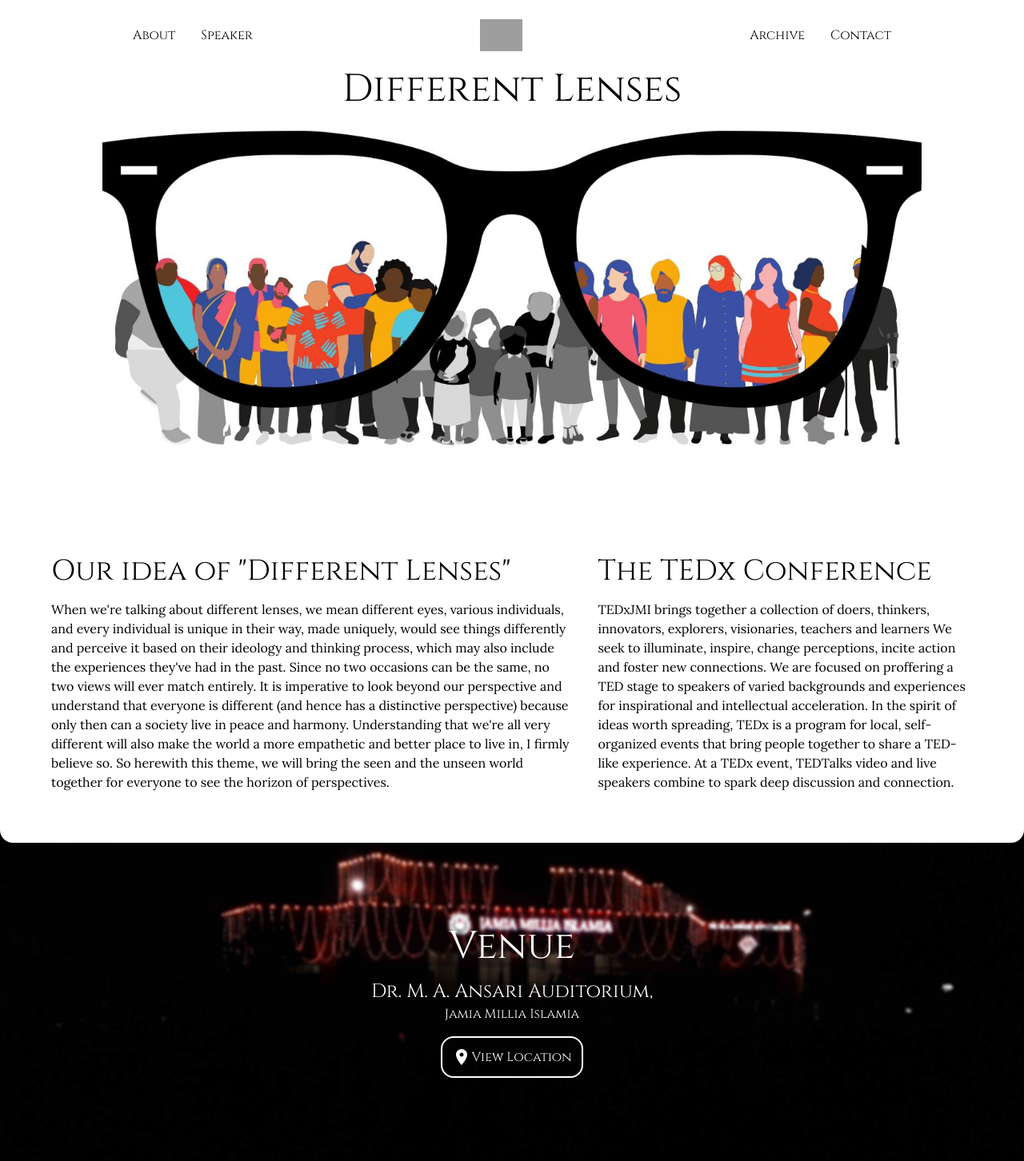
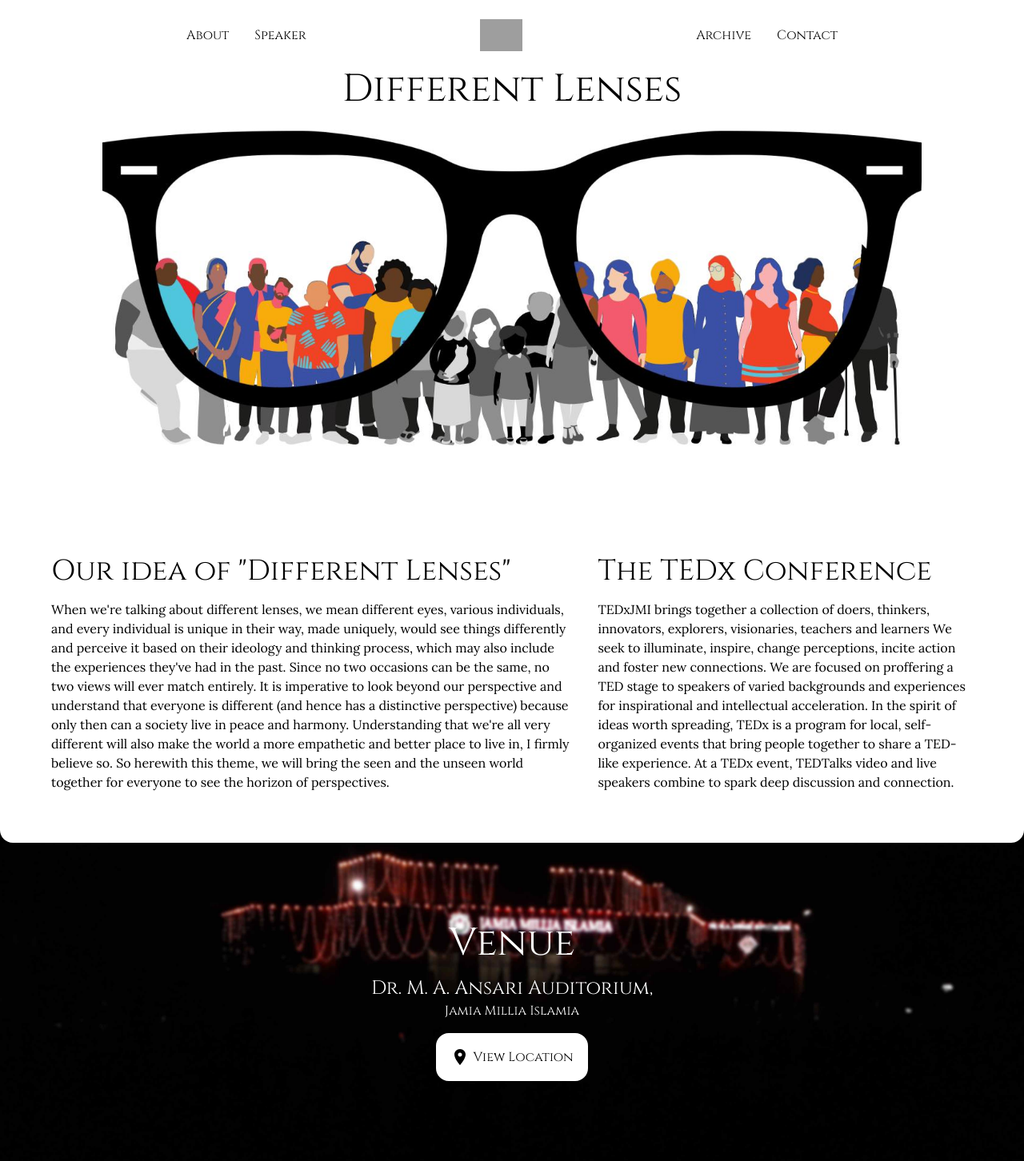
Before and after one commit to afnamd/tedxjmi, a Next.js app: page / in a window 1280 px wide. Shown: the top 1452 px of the page at 80% size. Built offline with nearby package versions, Linux system fonts and the light colour scheme; grey boxes are pictures that could not be loaded.

Commit message:
fix: ui fixes

```diff
--- a/components/layout.js
+++ b/components/layout.js
@@ -3,13 +3,13 @@
 import Navbar from "./navbar";
 const Layout = ({children}) =>{
     return (
-        <div className="Layout bg-gray-100">
+        <div className="Layout ">
           <Head>
             <title>TEDxJMI 2022</title>
             <meta name="description" content="TEDxJMI, x = independently organised TED event. Different Lenses. This January, at Jamia Millia Islamia." />
             <meta name="keywords" content="TEDx, JMI, Jamia Millia Islamia, New Delhi, event, talks"/>
           </Head>
-          <div className='2xl:w-4/6 ml-auto mr-auto bg-black'>
+          <div className=' ml-auto mr-auto bg-black'>
             <Navbar />
             {children}
             <Footer/>
--- a/components/navbar.js
+++ b/components/navbar.js
@@ -1,7 +1,7 @@
 import React from 'react'
 const Navbar = () =>{
     return(
-        <div className="flex justify-around items-center p-4 bg-white">
+        <div className="flex justify-evenly items-center p-4 bg-white">
             <div className="md:flex hidden">
                 <div className="font-Cinzel p-4">
                     About
--- a/pages/homepage/context.js
+++ b/pages/homepage/context.js
@@ -2,7 +2,9 @@
 const Context = () =>{
     return(
         <>
-            <div className="lg:flex bg-white rounded-b-2xl p-12">
+            <div className="   bg-white rounded-b-2xl p-12">
+                <div className='lg:flex 2xl:w-5/6  ml-auto mr-auto'>
+
                     <div className="pt-20 p-4 flex flex-col gap-4">
                         <div className="text-3xl md:text-4xl text-center md:text-left  font-Cinzel">
                         Our idea of "Different Lenses"
@@ -19,6 +21,7 @@
                         TEDxJMI brings together a collection of doers, thinkers, innovators, explorers, visionaries, teachers and learners We seek to illuminate, inspire, change perceptions, incite action and foster new connections.
                     We are focused on proffering a TED stage to speakers of varied backgrounds and experiences for inspirational and intellectual acceleration.
                     In the spirit of ideas worth spreading, TEDx is a program for local, self-organized events that bring people together to share a TED-like experience. At a TEDx event, TEDTalks video and live speakers combine to spark deep discussion and connection.
+                        </div>
                     </div>
                 </div>
             </div>
--- a/pages/homepage/venue.js
+++ b/pages/homepage/venue.js
@@ -16,11 +16,12 @@
                     Jamia Millia Islamia
                     </div>
                 </div>
-                <div class="flex border-2 p-3 rounded-2xl border-white cursor-pointer">
+                <div class="flex border-2 p-4 gap-1 rounded-2xl bg-white text-black border-white cursor-pointer">
                     <div>
                     <svg width="24" height="24" viewBox="0 0 24 24" fill="none" xmlns="http://www.w3.org/2000/svg">
-                        <path d="M12 2C8.13 2 5 5.13 5 9C5 14.25 12 22 12 22C12 22 19 14.25 19 9C19 5.13 15.87 2 12 2ZM12 11.5C10.62 11.5 9.5 10.38 9.5 9C9.5 7.62 10.62 6.5 12 6.5C13.38 6.5 14.5 7.62 14.5 9C14.5 10.38 13.38 11.5 12 11.5Z" fill="white"/>
+                        <path d="M12 2C8.13 2 5 5.13 5 9C5 14.25 12 22 12 22C12 22 19 14.25 19 9C19 5.13 15.87 2 12 2ZM12 11.5C10.62 11.5 9.5 10.38 9.5 9C9.5 7.62 10.62 6.5 12 6.5C13.38 6.5 14.5 7.62 14.5 9C14.5 10.38 13.38 11.5 12 11.5Z" fill="black"/>
                     </svg>
+
                     </div>
                     <div>
                     View Location
```
Lines whose indentation alone changed are shown as unchanged.
